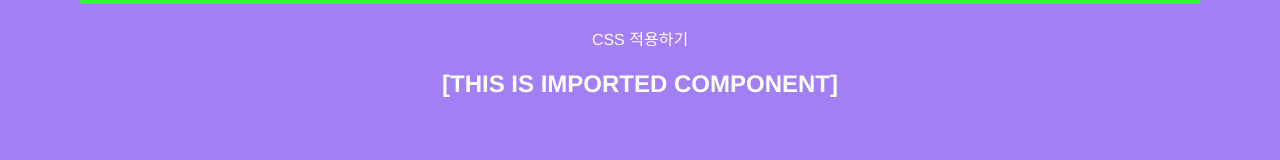
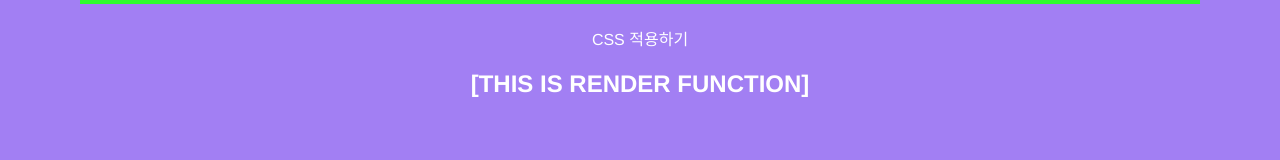
Before and after one commit to bion0625/react200, a React (Create React App) app in the folder client/: page / in a window 1280 px wide. Shown: the part 154-314 px from the top of the page. Built offline with nearby package versions, Linux system fonts and the light colour scheme.

Commit message:
생명주기 함수 render() 사용하기

```diff
--- a/client/src/App.js
+++ b/client/src/App.js
@@ -1,13 +1,13 @@
 import React from 'react'
 import './App.css'
-import ImportComponent from './R003_ImportComponent';
+import LifeCycleEx from './R004_LifeCycleEx';
 
 function App() {
   return (
     <div>
       <h1>Start React 200!</h1>
       <p>CSS 적용하기</p>
-      <ImportComponent></ImportComponent>
+      <LifeCycleEx></LifeCycleEx>
     </div>
   );
 }
--- /dev/null
+++ b/client/src/R004_LifeCycleEx.js
@@ -0,0 +1,12 @@
+import React, {Component} from "react";
+
+class R004_LifeCycleEx extends Component {
+    render() {
+        console.log(`3. render Call`)
+        return (
+            <h2>[THIS IS RENDER FUNCTION]</h2>
+        )
+    }
+}
+
+export default R004_LifeCycleEx;
```
